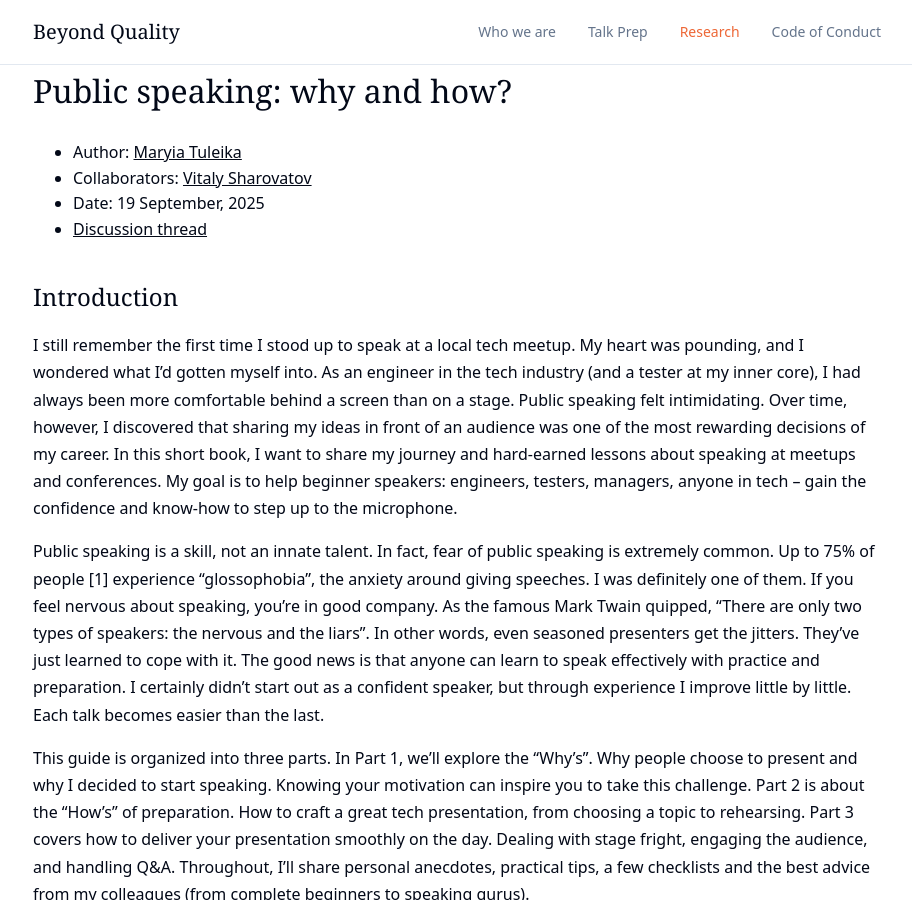
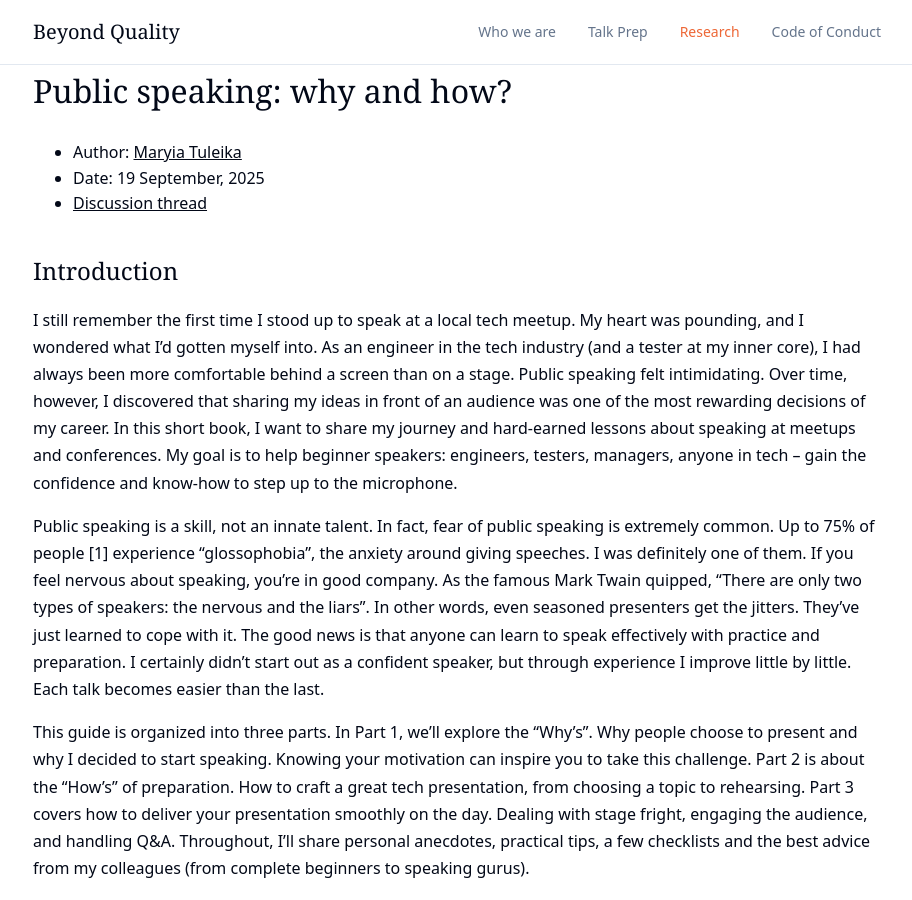
Before and after one commit to BeyondQuality/beyondquality, a Jekyll site: the page built from research/public_speaking.md, in a window 1280 px wide and 900 px high. Shown: the whole window, without its empty margins (183-1095 px from the left). Built offline with Jekyll 4.4.1, drawn with Linux system fonts in a browser that asks for light colours; our own code applies the rules of GitHub Pages for plain Markdown files.

Commit message:
Remove collaborator from public speaking document
Removed collaborator information from the document.

```diff
--- a/research/public_speaking.md
+++ b/research/public_speaking.md
@@ -1,7 +1,6 @@
 # Public speaking: why and how?
 
 - Author: [Maryia Tuleika](https://www.linkedin.com/in/maryia-tuleika/)
-- Collaborators: [Vitaly Sharovatov](https://www.linkedin.com/in/vsharovatov/)
 - Date: 19 September, 2025
 - [Discussion thread](https://github.com/BeyondQuality/beyondquality/discussions/11)
 
```
